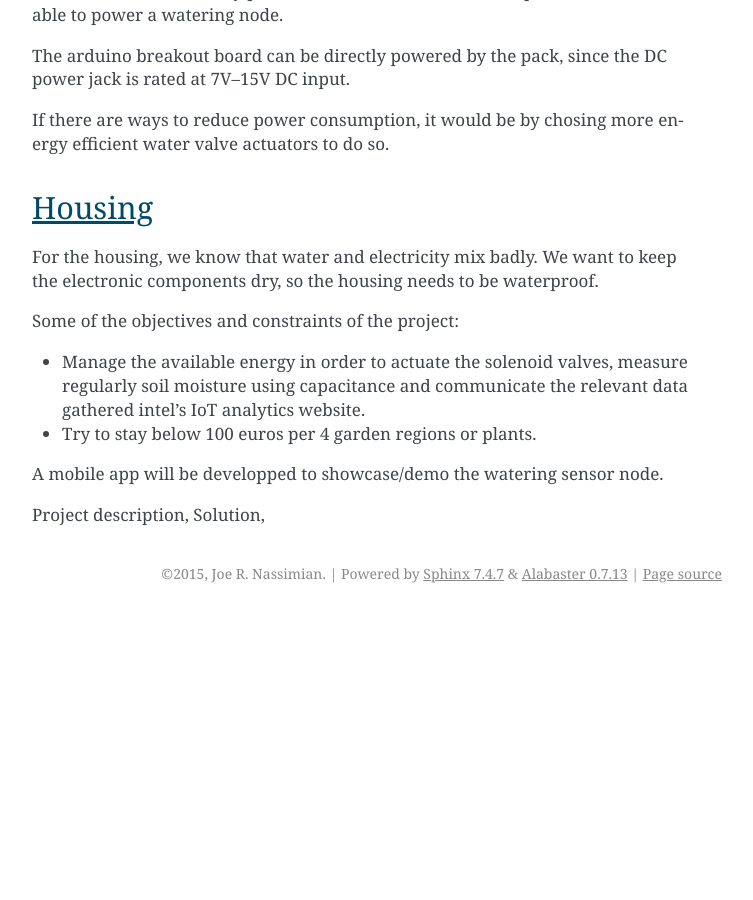
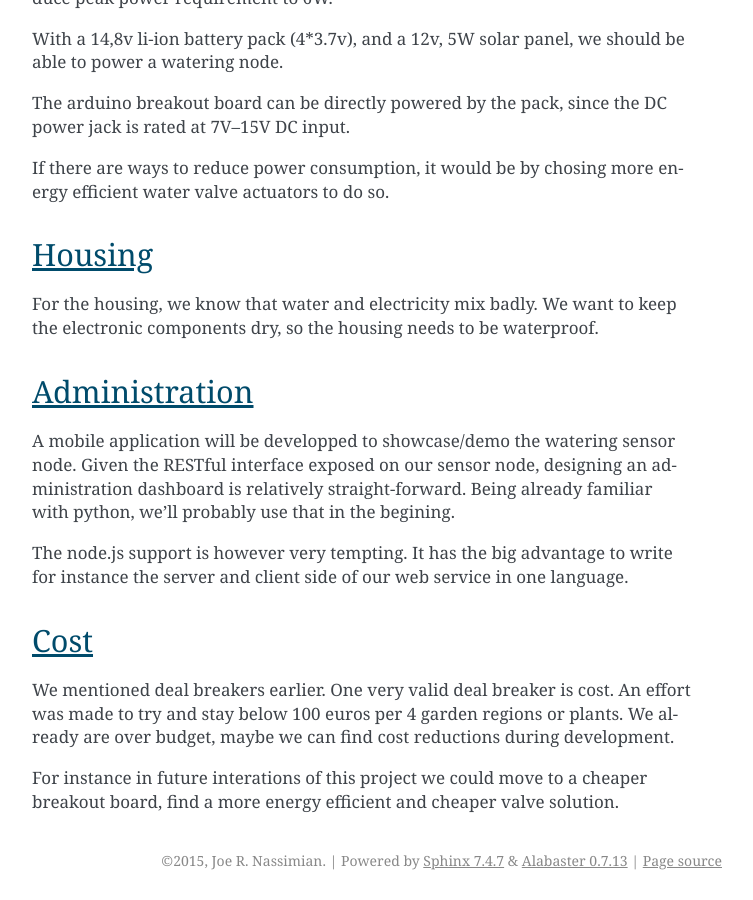
Before and after one commit to jojolian753/waseno, a Sphinx documentation site: the page built from docs/source/1-overview/index.rst, in a window 1280 px wide and 900 px high, scrolled down 2165 px. Shown: the whole window, without its empty margins (388-1141 px from the left). Built offline with Sphinx 7.4.7, drawn with Linux system fonts in a browser that asks for light colours; before the commit the page ends 2778 px from its top, so only the background shows below that; some of the changed text lies outside the part shown.

Commit message:
Added Future section, and almost finished overview section

```diff
--- a/docs/source/1-overview/index.rst
+++ b/docs/source/1-overview/index.rst
@@ -122,20 +122,28 @@ For the housing, we know that water and electricity mix badly. We want to
 keep the electronic components dry, so the housing needs to be waterproof.
 
 
+-------------------------------------------------------------------------------
+Administration
+-------------------------------------------------------------------------------
+
+A mobile application will be developped to showcase/demo the watering sensor
+node. Given the RESTful interface exposed on our sensor node, designing
+an administration dashboard is relatively straight-forward. Being already
+familiar with python, we'll probably use that in the begining.
+
+The node.js support is however very tempting. It has the big advantage to
+write for instance the server and client side of our web service in one
+language.
 
 
-Some of the objectives and constraints of the project:
+-------------------------------------------------------------------------------
+Cost
+-------------------------------------------------------------------------------
 
-- Manage the available energy in order to actuate the solenoid valves,
-  measure regularly soil moisture using capacitance and communicate
-  the relevant data gathered intel's IoT analytics website.
-- Try to stay below 100 euros per 4 garden regions or plants.
+We mentioned deal breakers earlier. One very valid deal breaker is cost.
+An effort was made to try and stay below 100 euros per 4 garden regions or
+plants. We already are over budget, maybe we can find cost reductions during
+development.
 
-
-
-A mobile app will be developped to showcase/demo the watering sensor node.
-
-
-
-Project description,
-Solution,
+For instance in future interations of this project we could move to a cheaper
+breakout board, find a more energy efficient and cheaper valve solution.
```
Also changed, not shown: docs/source/3-future/index.rst (added, +16 -0 lines).
